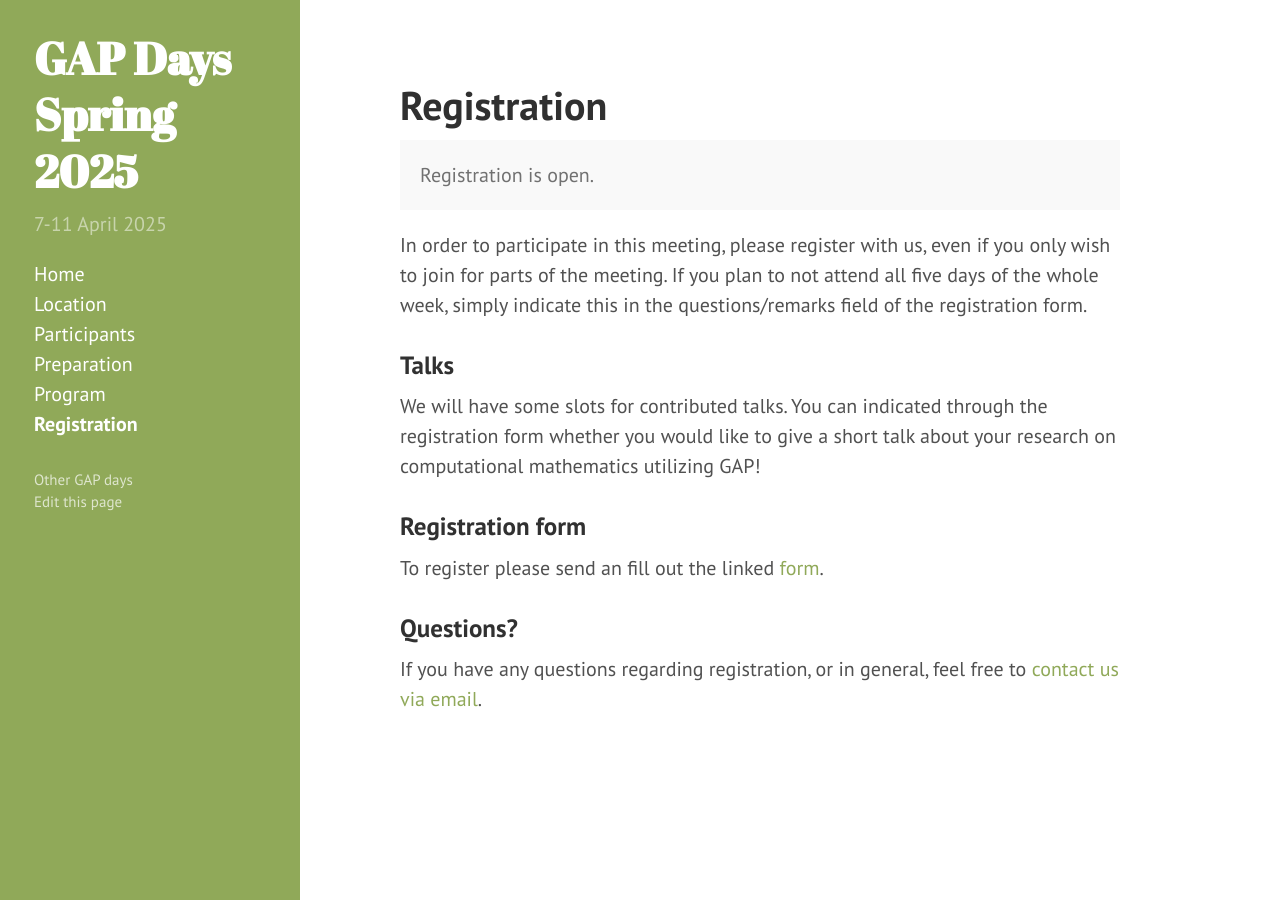
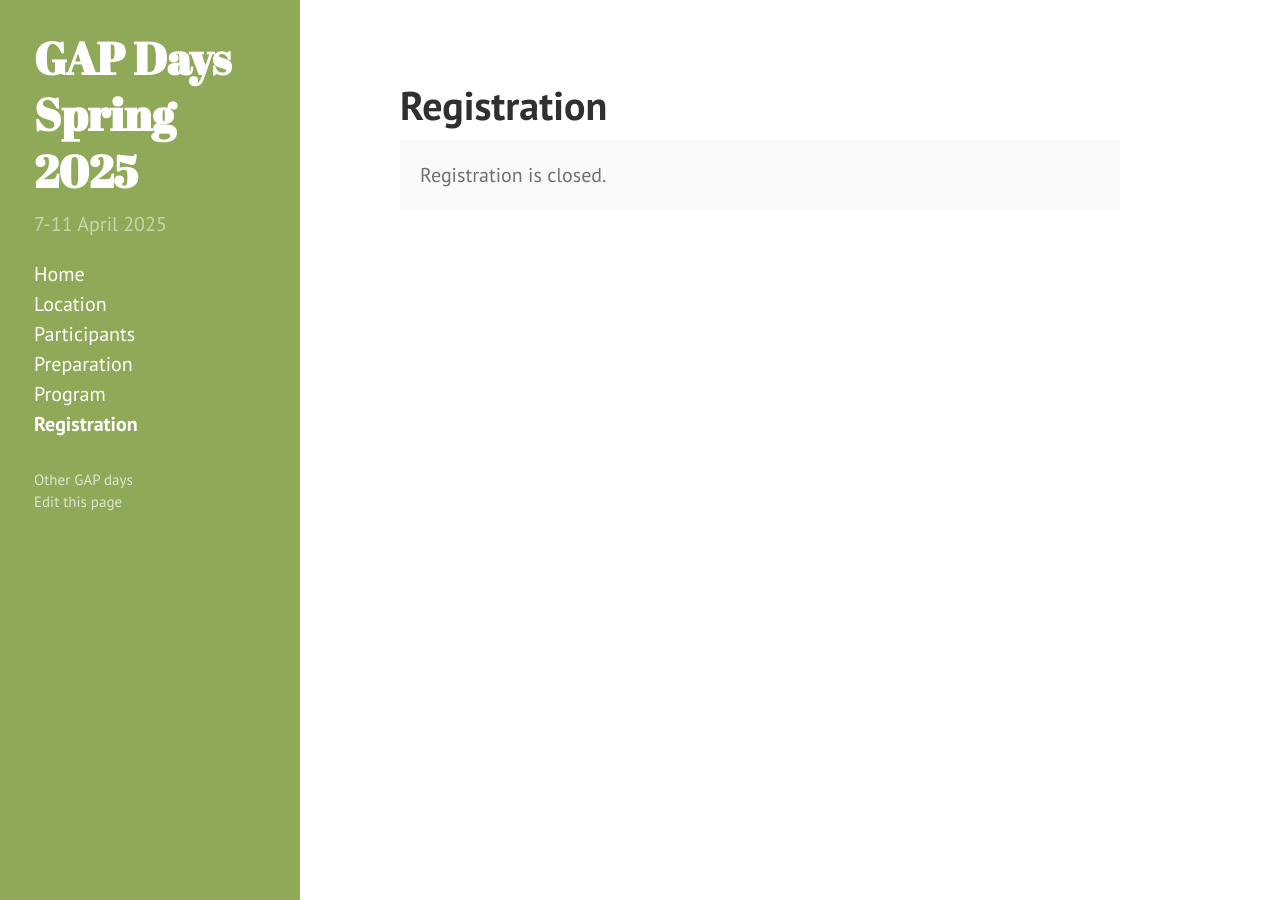
Before and after one commit to gapdays/gapdays2025-spring, a Jekyll site: the page built from registration.md, in a window 1280 px wide. Built offline with Jekyll 4.4.1, drawn with Linux system fonts in a browser that asks for light colours.

Commit message:
updated registration

```diff
--- a/registration.md
+++ b/registration.md
@@ -1,7 +1,7 @@
 ---
 layout: page
 title: Registration
-registration_state: open
+registration_state: closed
 ---
 
 {% case page.registration_state %}
@@ -14,9 +14,9 @@ registration_state: open
 {% when 'open' %}
 <p class="message">Registration is open.</p>
 
-In order to participate in this meeting, please register with us, even if you only
+<!--In order to participate in this meeting, please register with us, even if you only
 wish to join for parts of the meeting. If you plan to not attend all five days of the whole week,
-simply indicate this in the questions/remarks field of the registration form.
+simply indicate this in the questions/remarks field of the registration form. -->
 
 <!--### Talks
 We are looking for more talks, so please <a href="mailto:{{site.email}}">contact us via email</a> and let us know if you would like to give a talk about your research! We welcome talks about computational mathematics research, which utilised GAP.
```
